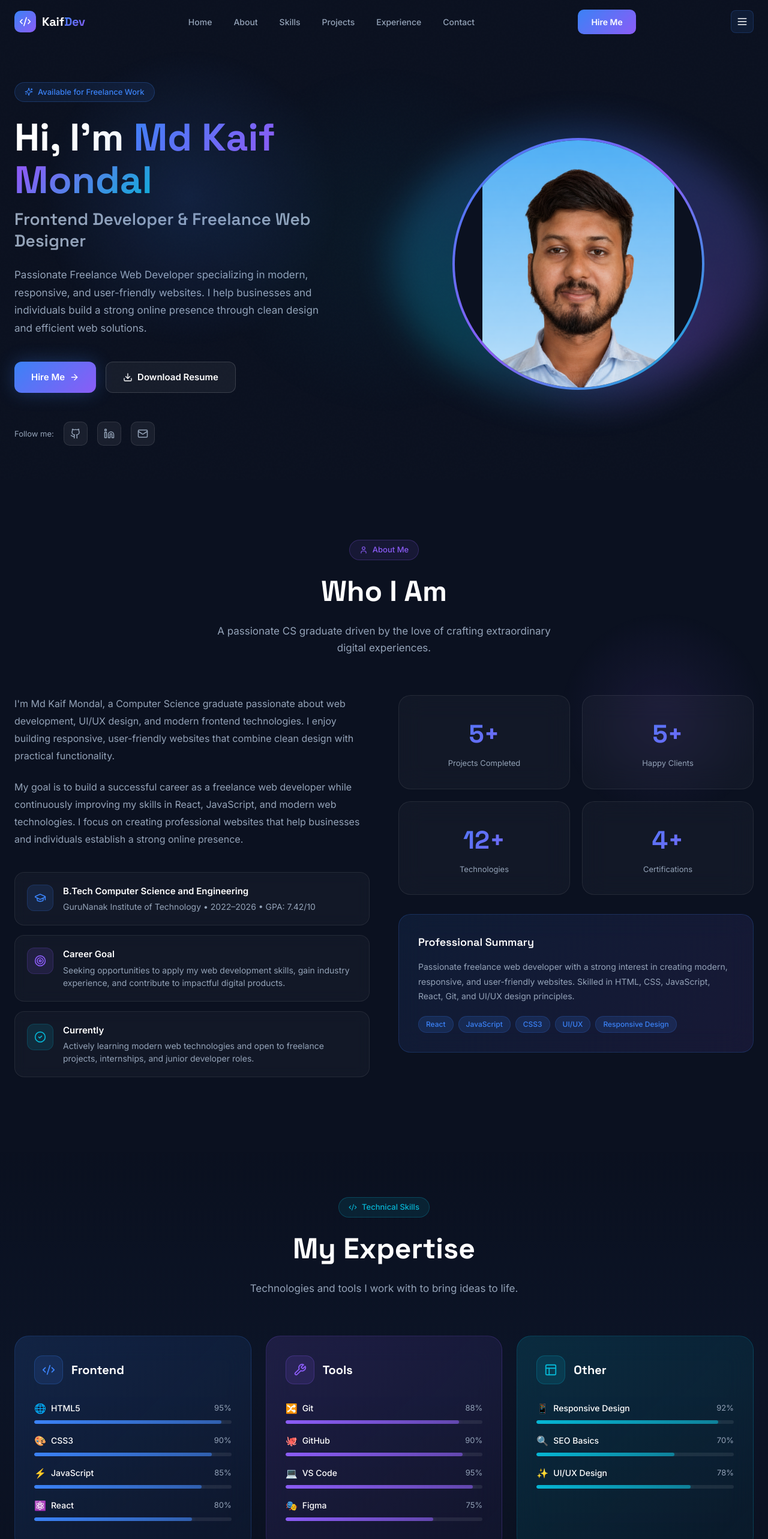
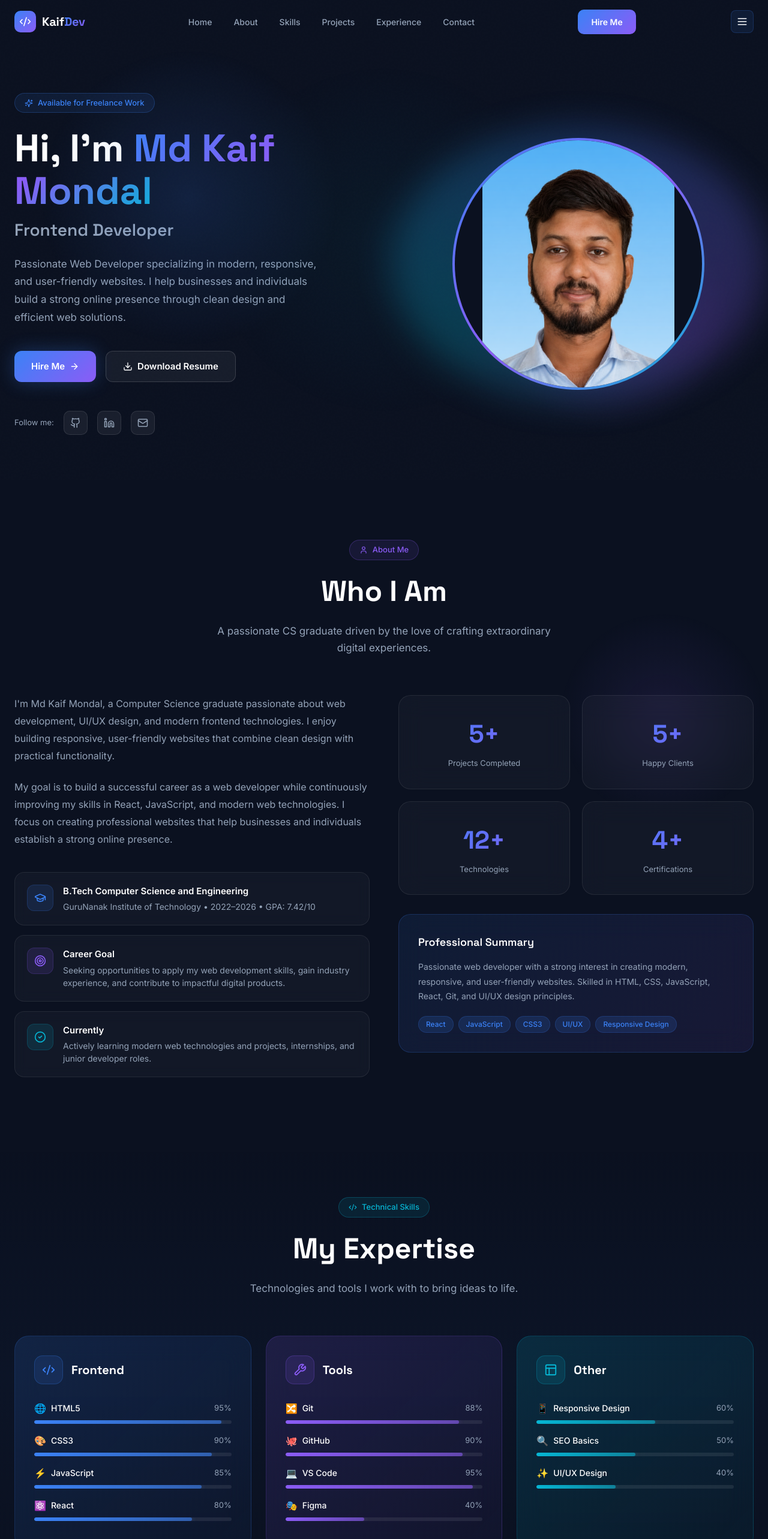
Before and after one commit to mdkaifmondal827-afk/portfolio, a React (Vite) app: page / in a window 1280 px wide. Shown: the top 2566 px of the page at 60% size. Built offline with nearby package versions, Linux system fonts and the light colour scheme.

Commit message:
Updated contact from

```diff
--- a/src/app/components/about.tsx
+++ b/src/app/components/about.tsx
@@ -70,7 +70,7 @@ export function About() {
               color: "#94A3B8", fontSize: "16px", fontFamily: "'Inter', sans-serif",
               lineHeight: 1.8, marginBottom: "40px",
             }}>
-              My goal is to build a successful career as a freelance web developer while continuously improving my skills in React, JavaScript, and modern web technologies. I focus on creating professional websites that help businesses and individuals establish a strong online presence.
+              My goal is to build a successful career as a  web developer while continuously improving my skills in React, JavaScript, and modern web technologies. I focus on creating professional websites that help businesses and individuals establish a strong online presence.
             </p>
 
             {/* Cards */}
@@ -92,7 +92,7 @@ export function About() {
                   icon: CheckCircle2,
                   color: "#06B6D4",
                   title: "Currently",
-                  sub: "Actively learning modern web technologies and open to freelance projects, internships, and junior developer roles.",
+                  sub: "Actively learning modern web technologies and  projects, internships, and junior developer roles.",
                 },
               ].map(({ icon: Icon, color, title, sub }) => (
                 <div key={title} style={{
@@ -174,7 +174,7 @@ export function About() {
                 fontSize: "18px", color: "#ffffff", marginBottom: "16px",
               }}>Professional Summary</h3>
               <p style={{ color: "#94A3B8", fontSize: "14px", fontFamily: "'Inter', sans-serif", lineHeight: 1.75, marginBottom: "20px" }}>
-                Passionate freelance web developer with a strong interest in creating modern, responsive, and user-friendly websites. Skilled in HTML, CSS, JavaScript, React, Git, and UI/UX design principles.
+                Passionate  web developer with a strong interest in creating modern, responsive, and user-friendly websites. Skilled in HTML, CSS, JavaScript, React, Git, and UI/UX design principles.
               </p>
               <div style={{ display: "flex", flexWrap: "wrap", gap: "8px" }}>
                 {["React", "JavaScript", "CSS3", "UI/UX",  "Responsive Design"].map(tag => (
--- a/src/app/components/contact.tsx
+++ b/src/app/components/contact.tsx
@@ -17,15 +17,15 @@ const handleSubmit = async (e: React.FormEvent) => {
 
   try {
     await emailjs.send(
-      "service_y1pgdgh",
-      "template_yt1woll",
+      "service_rpgfirv",
+      "template_snltwcl",
       {
         name: form.name,
         email: form.email,
         subject: form.subject,
         message: form.message,
       },
-      "S8LwvEMKJlDKiswhD"
+      "6Y7BF0tBqcF4qwo6t"
     );
 
     setSubmitted(true);
@@ -45,7 +45,7 @@ const handleSubmit = async (e: React.FormEvent) => {
 };
 
   const contactInfo = [
-    { icon: Mail, color: "#3B82F6", label: "Email", value: "mdkaifmondal0079@gmail.com" },
+    { icon: Mail, color: "#3B82F6", label: "Email", value: "mdkaifmondal27@gmail.com" },
     { icon: MapPin, color: "#06B6D4", label: "Location", value: "Kolkata, India" },
   ];
 
--- a/src/app/components/hero.tsx
+++ b/src/app/components/hero.tsx
@@ -110,7 +110,7 @@ export function Hero() {
                 lineHeight: 1.3,
               }}
             >
-              Frontend Developer & Freelance Web Designer
+              Frontend Developer
             </motion.h2>
 
             <motion.p
@@ -126,7 +126,7 @@ export function Hero() {
                 maxWidth: "520px",
               }}
             >
-              Passionate Freelance Web Developer specializing in modern, responsive, and user-friendly websites. I help businesses and individuals build a strong online presence through clean design and efficient web solutions.
+              Passionate  Web Developer specializing in modern, responsive, and user-friendly websites. I help businesses and individuals build a strong online presence through clean design and efficient web solutions.
             </motion.p>
 
             <motion.div
--- a/src/app/components/skills.tsx
+++ b/src/app/components/skills.tsx
@@ -27,7 +27,7 @@ const skillCategories = [
       { name: "Git", level: 88, icon: "🔀" },
       { name: "GitHub", level: 90, icon: "🐙" },
       { name: "VS Code", level: 95, icon: "💻" },
-      { name: "Figma", level: 75, icon: "🎭" },
+      { name: "Figma", level: 40, icon: "🎭" },
     ],
   },
   {
@@ -38,9 +38,9 @@ const skillCategories = [
     border: "rgba(6,182,212,0.2)",
     title: "Other",
     skills: [
-      { name: "Responsive Design", level: 92, icon: "📱" },
-      { name: "SEO Basics", level: 70, icon: "🔍" },
-      { name: "UI/UX Design", level: 78, icon: "✨" },
+      { name: "Responsive Design", level: 60, icon: "📱" },
+      { name: "SEO Basics", level: 50, icon: "🔍" },
+      { name: "UI/UX Design", level: 40, icon: "✨" },
     ],
   },
 ];
```
